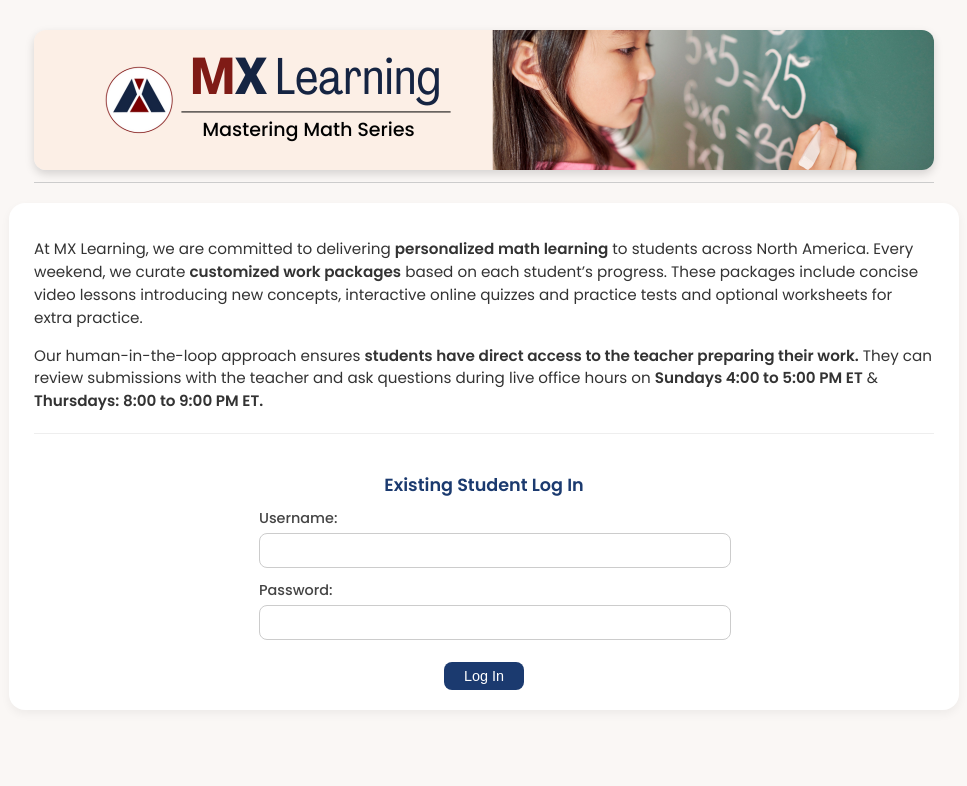
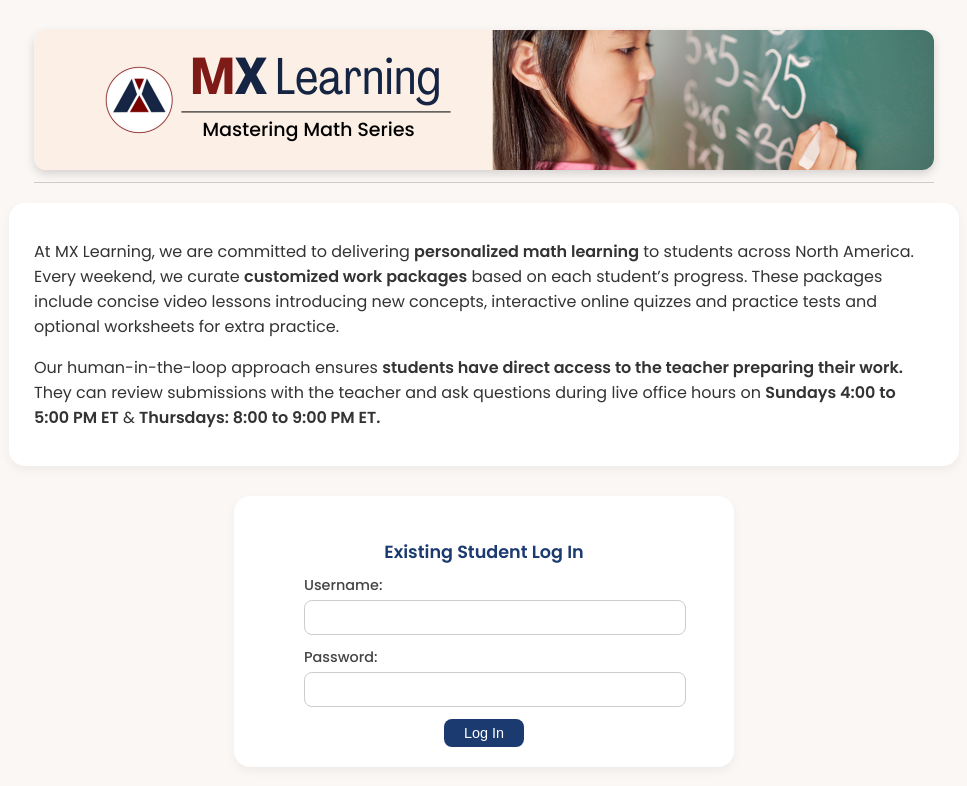
Before and after one commit to mxlinc/mx_app, a Flask app: page /login in a window 1280 px wide. Shown: the top 786 px of the page, without its empty margins (156-1123 px from the left). Run offline with Flask 3, Linux system fonts and the light colour scheme; parts of the project's set-up code (start-up, migrations or seed data) failed here and were passed over; some libraries are stand-ins or nearby versions.

Commit message:
login form

```diff
--- a/templates/login.html
+++ b/templates/login.html
@@ -1,6 +1,5 @@
 <!DOCTYPE html>
 <html lang="en">
-
 <head>
     <meta charset="UTF-8">
     <title>Login - MX Learning</title>
@@ -15,8 +14,8 @@
             color: #333;
         }
 
-        /* Banner */
         .banner {
+            width: 900px;
             max-width: 900px;
             height: 140px;
             margin: 30px auto 0;
@@ -26,14 +25,13 @@
         }
 
         .banner-separator {
-            max-width: 900px;
+            width: 900px;
             margin: 12px auto 20px;
             border-bottom: 1px solid #ccc;
         }
 
-        /* Unified Card */
-        .login-card {
-            max-width: 900px;
+        .info-card {
+            width: 900px;
             background: #fff;
             border-radius: 16px;
             box-shadow: 0 4px 10px rgba(0, 0, 0, 0.05);
@@ -41,43 +39,27 @@
             margin: 0 auto 30px;
         }
 
-        .login-card h3 {
-            margin-top: 0;
-            color: #1b3a6f;
-            font-weight: 600;
-            font-size: 1.2em;
+        .login-card {
+            width: 450px;  /* fixed half of the banner width */
+            background: #fff;
+            border-radius: 16px;
+            box-shadow: 0 4px 10px rgba(0, 0, 0, 0.05);
+            padding: 20px 25px;
+            margin: 0 auto 30px; /* center horizontally */
         }
 
-        .login-card p {
-            font-size: 0.95em;
-            line-height: 1.5;
-        }
-
-        .login-card ul {
-            padding-left: 18px;
-            margin: 5px 0 10px;
-        }
-
-        /* Login Form */
-        .form-section {
-            margin-top: 20px;
-            padding-top: 15px;
-            border-top: 1px solid #eee;
-            text-align: center;
-        }
-
-        .form-section h4 {
+        .login-card h4 {
             color: #1b3a6f;
             font-weight: 600;
             font-size: 1.1em;
             margin-bottom: 10px;
+            text-align: center;
         }
 
         .form-container {
-            width: 50%;
+            width: 80%;
             min-width: 250px;
             margin: 0 auto;
-            text-align: left;
         }
 
         .form-group {
@@ -116,7 +98,8 @@
             font-size: 0.9em;
             cursor: pointer;
             transition: background 0.3s;
-            margin-top: 10px;
+            display: block;
+            margin: 10px auto 0;
         }
 
         .login-btn:hover {
@@ -131,25 +114,24 @@
         }
     </style>
 </head>
-
 <body>
 
     <!-- Banner -->
     <div class="banner"></div>
     <div class="banner-separator"></div>
 
-    <!-- Unified Card -->
-    <div class="login-card">
-
+    <!-- About Program -->
+    <div class="info-card">
         <p>At MX Learning, we are committed to delivering <strong>personalized math learning</strong> to students across
             North America. Every weekend, we curate <strong>customized work packages</strong> based on each student’s
             progress. These packages include concise video lessons introducing new concepts, interactive online quizzes
             and practice tests and optional worksheets for extra practice.</p>
         <p>Our human-in-the-loop approach ensures <strong>students have direct access to the teacher preparing
             their work.</strong> They can review submissions with the teacher and ask questions during live office hours on <strong>Sundays 4:00 to 5:00 PM ET</strong> & <strong>Thursdays: 8:00 to 9:00 PM ET.</strong></p>
+    </div>
 
-        <!-- Login Form -->
-        <div class="form-section">
+    <!-- Login Card -->
+    <div class="login-card">
         <h4>Existing Student Log In</h4>
         {% with messages = get_flashed_messages(with_categories=true) %}
         {% if messages %}
@@ -170,14 +152,9 @@
                 <label for="password">Password:</label>
                 <input type="password" id="password" name="password" maxlength="20" required>
             </div>
-                <div style="text-align:center;">
             <button type="submit" class="login-btn">Log In</button>
-                </div>
         </form>
     </div>
 
-    </div>
-
 </body>
-
 </html>
```
Lines whose indentation alone changed are shown as unchanged.
